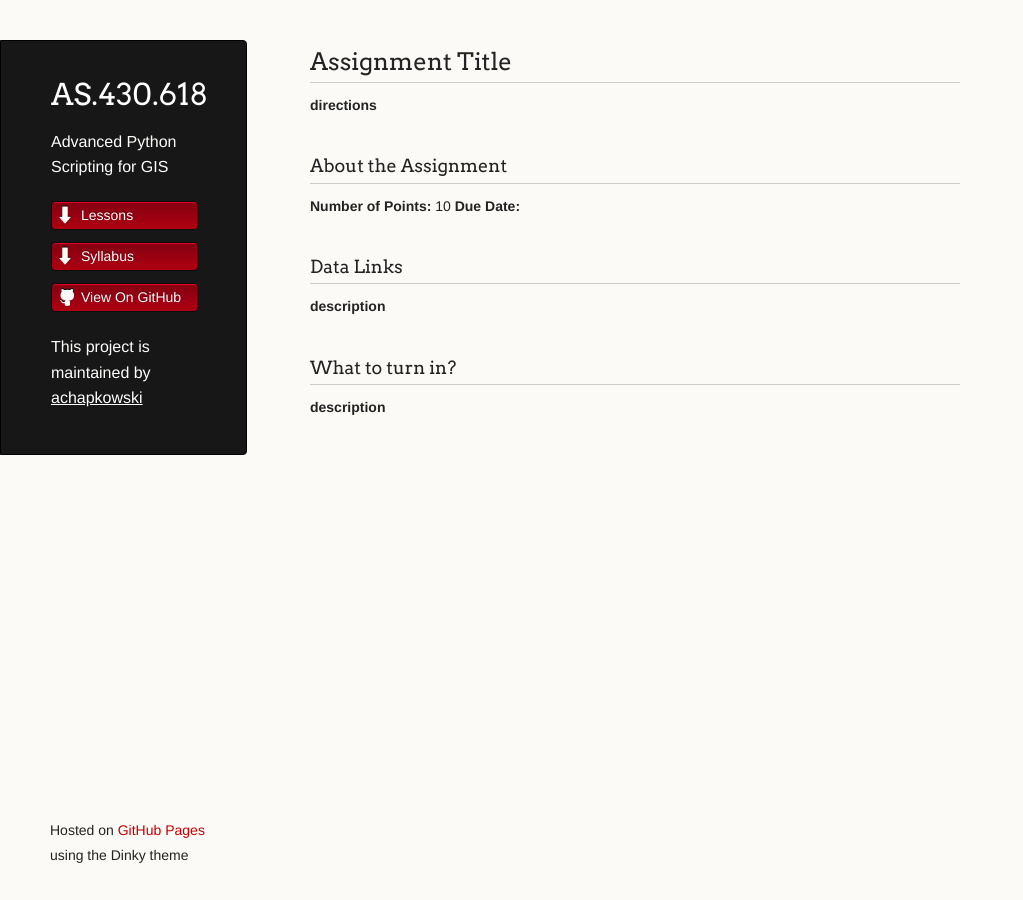
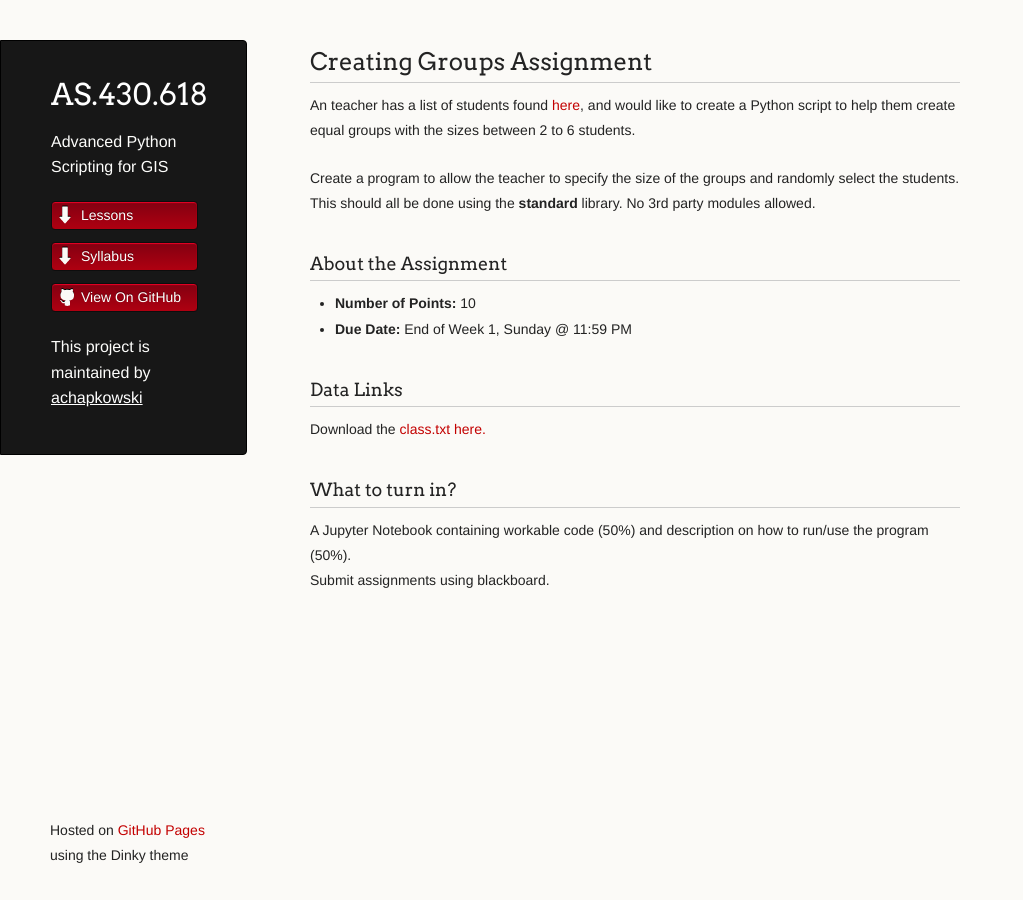
Before and after one commit to achapkowski/AS.430.618, a Jekyll site: the page built from lessons/01/assignment.md, in a window 1280 px wide. Shown: the whole page, without its empty margins (0-1023 px from the left). Built offline with Jekyll 4.4.1, drawn with Linux system fonts in a browser that asks for light colours; our own code applies the rules of GitHub Pages for plain Markdown files.

Commit message:
finish lesson 01

```diff
--- a/lessons/01/assignment.md
+++ b/lessons/01/assignment.md
@@ -1,16 +1,19 @@
-## Assignment Title
+## Creating Groups Assignment
 
-**directions**
+An teacher has a list of students found [here](https://raw.githubusercontent.com/achapkowski/AS.430.618/gh-pages/lessons/data/assignment_01/class.txt), and would like to create a Python script to help them create equal groups with the sizes between 2 to 6 students.
+
+Create a program to allow the teacher to specify the size of the groups and randomly select the students.  This should all be done using the **standard** library.  No 3rd party modules allowed.
 
 ### About the Assignment
 
-**Number of Points:** 10
-**Due Date:**
++ **Number of Points:** 10
++ **Due Date:** End of Week 1, Sunday @ 11:59 PM
 
 ### Data Links
 
-**description**
+Download the [class.txt here.](https://raw.githubusercontent.com/achapkowski/AS.430.618/gh-pages/lessons/data/assignment_01/class.txt)
 
 ### What to turn in?
 
-**description**
+A Jupyter Notebook containing workable code (50%) and description on how to run/use the program (50%).
+Submit assignments using blackboard.
```
Also changed, not shown: lessons/01/overview.md (+4 -0 lines).
